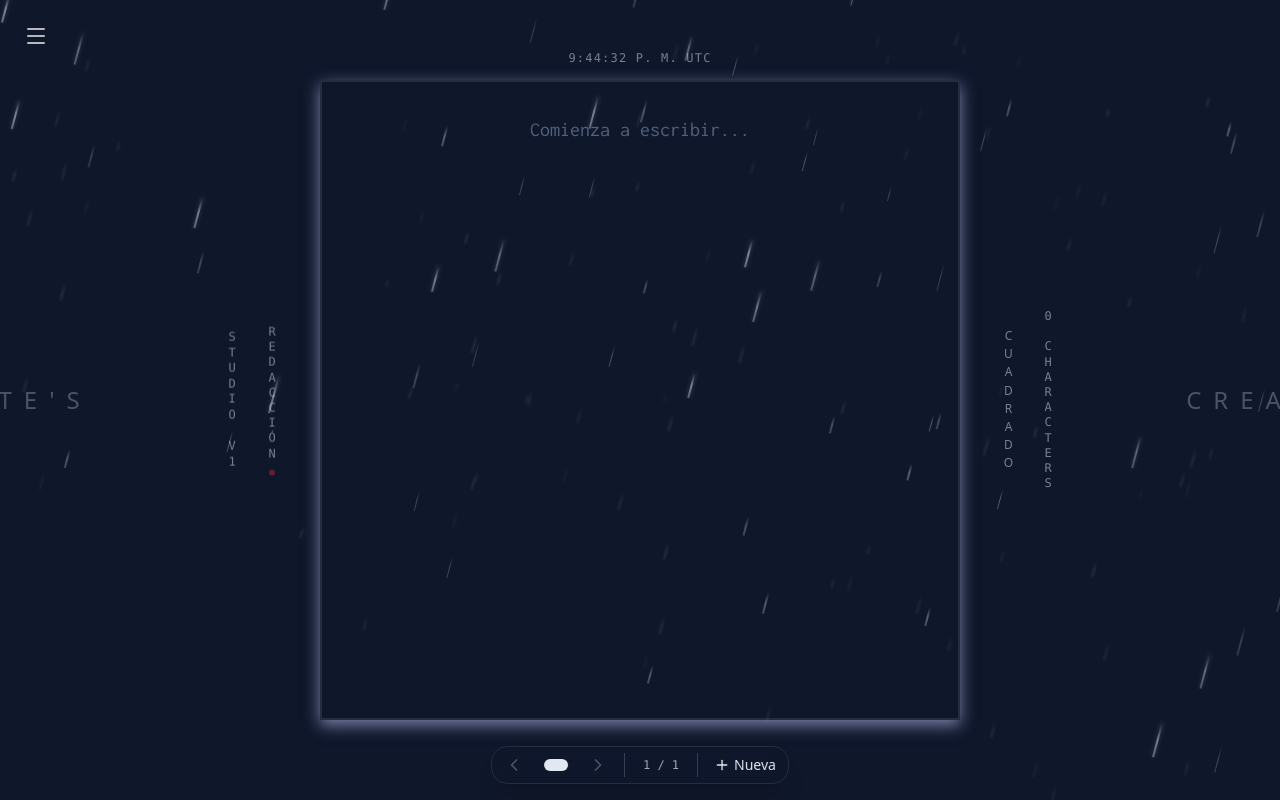
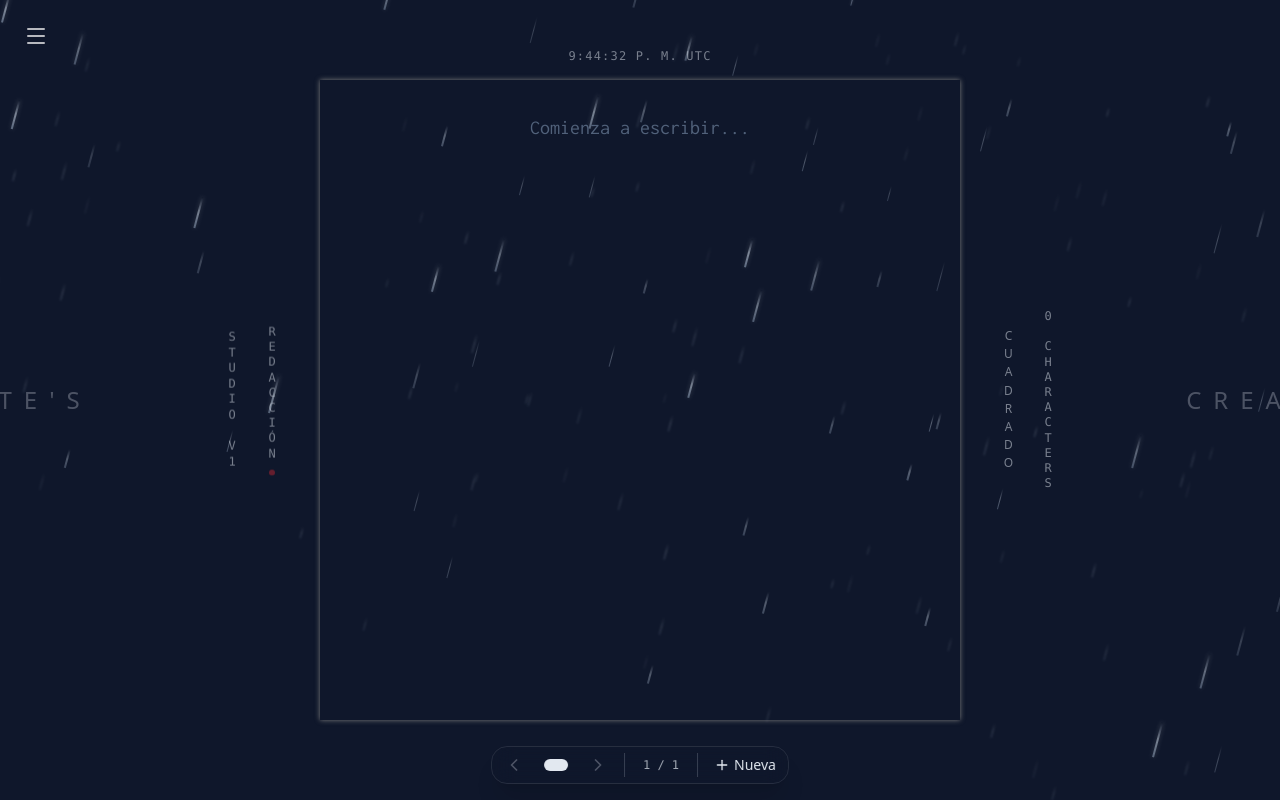
Before and after one commit to RoyNadiel/QuoteCreator, a React (Vite) app: page / in a window 1280 px wide. Built offline with nearby package versions, Linux system fonts and the light colour scheme; a web font is replaced by a local one.

Commit message:
style: better box-shadow for the canvas

```diff
--- a/src/quote-editor/components/Canvas.tsx
+++ b/src/quote-editor/components/Canvas.tsx
@@ -193,7 +193,7 @@ function Canvas({
               scale: { type: 'tween', ease: 'easeInOut', duration: 0.2 },
               opacity: { type: 'tween', ease: 'easeInOut', duration: 0.3 },
             }}
-            className="flex flex-col items-center border-2 z-50 shadow-[0_5px_15px_rgba(149,157,200,0.8)] transition-all duration-200 relative group"
+            className="flex flex-col items-center z-50 shadow-[0_0_5px_rgba(127,127,127)] transition-all duration-200 relative group"
             style={{
               borderColor: `${pageTextColor}1a`,
               aspectRatio: aspectRatio.value,
--- a/src/quote-editor/components/DecorativeSidebars.tsx
+++ b/src/quote-editor/components/DecorativeSidebars.tsx
@@ -9,7 +9,7 @@ export const DecorativeSidebars = ({
 }) => (
   <>
     <div
-      className="absolute flex items-center justify-center gap-x-4 top-1/14 -translate-y-1/2 md:-left-24 md:top-1/2 md:flex md:flex-col md:gap-y-6 md:vertical-text pointer-events-none opacity-50"
+      className="absolute flex items-center justify-center gap-x-4 top-1/12 -translate-y-1/2 md:-left-24 md:top-1/2 md:flex md:flex-col md:gap-y-6 md:vertical-text pointer-events-none opacity-50"
       style={{ color }}
     >
       <div className="flex items-center gap-2">
```
